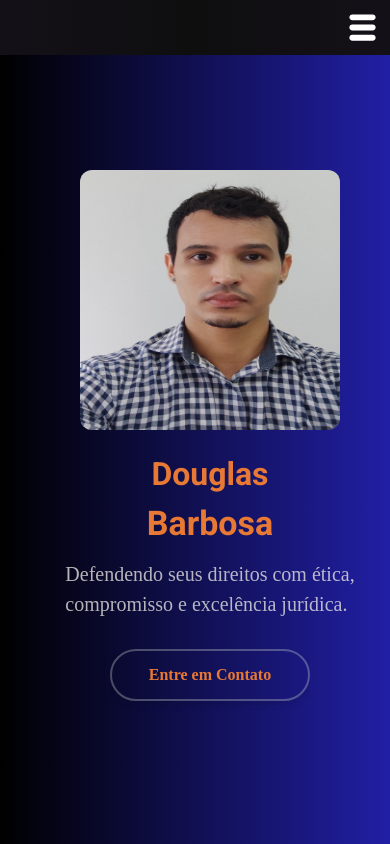
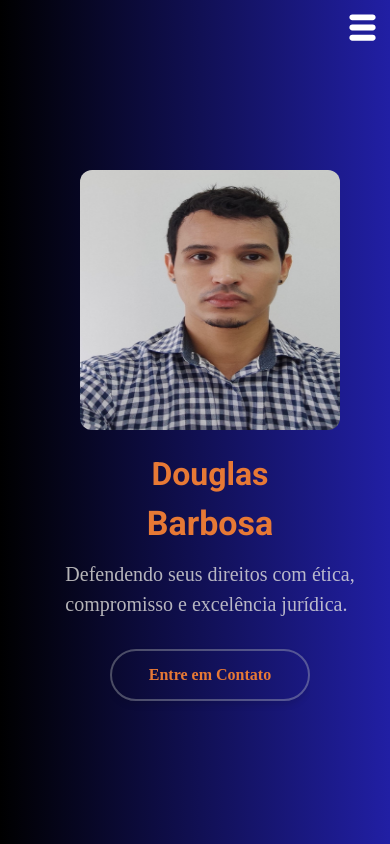
Before and after one commit to laisevdev/lawyer_landingpage, a React (Vite) app: page / in a window 390 px wide. Shown: the top 844 px of the page. Built offline with nearby package versions, Linux system fonts and the light colour scheme.

Commit message:
[refactor]:background-color

```diff
--- a/src/components/MobileMenu/Menu.css
+++ b/src/components/MobileMenu/Menu.css
@@ -1,7 +1,7 @@
-@media (max-width:480px) {
+@media (max-width: 480px) {
   .navbar-mobile {
     position: relative;
-        background:linear-gradient(90deg, rgba(20,16,24,1) 0%, rgba(14,14,15,1) 49%, rgba(20,16,24,1) 100%, rgba(42,3,96,1) 100%);
+    background: linear-gradient(90deg, #000000, #211fa4);
     padding: 10px;
     z-index: 1000;
   }
```
Lines whose indentation alone changed are shown as unchanged.
